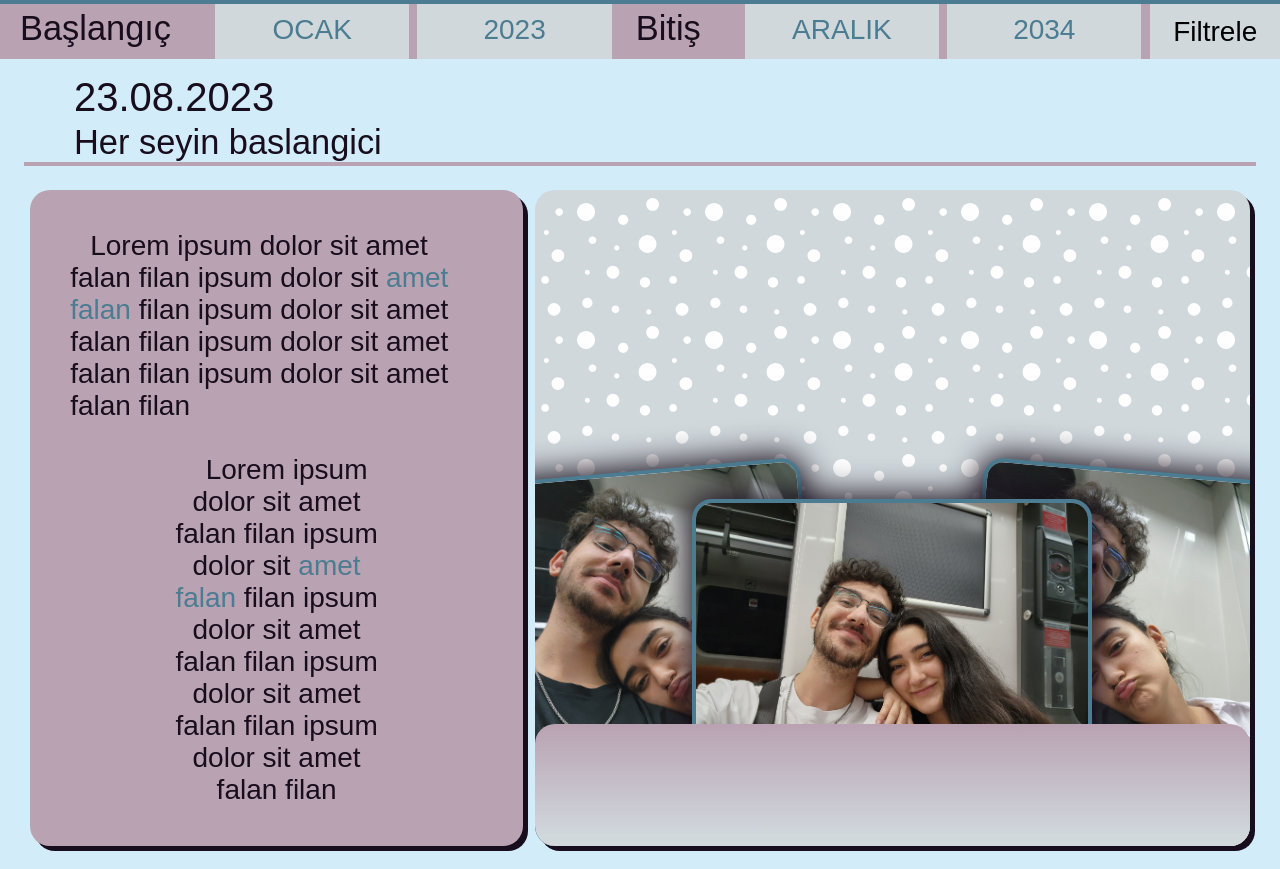
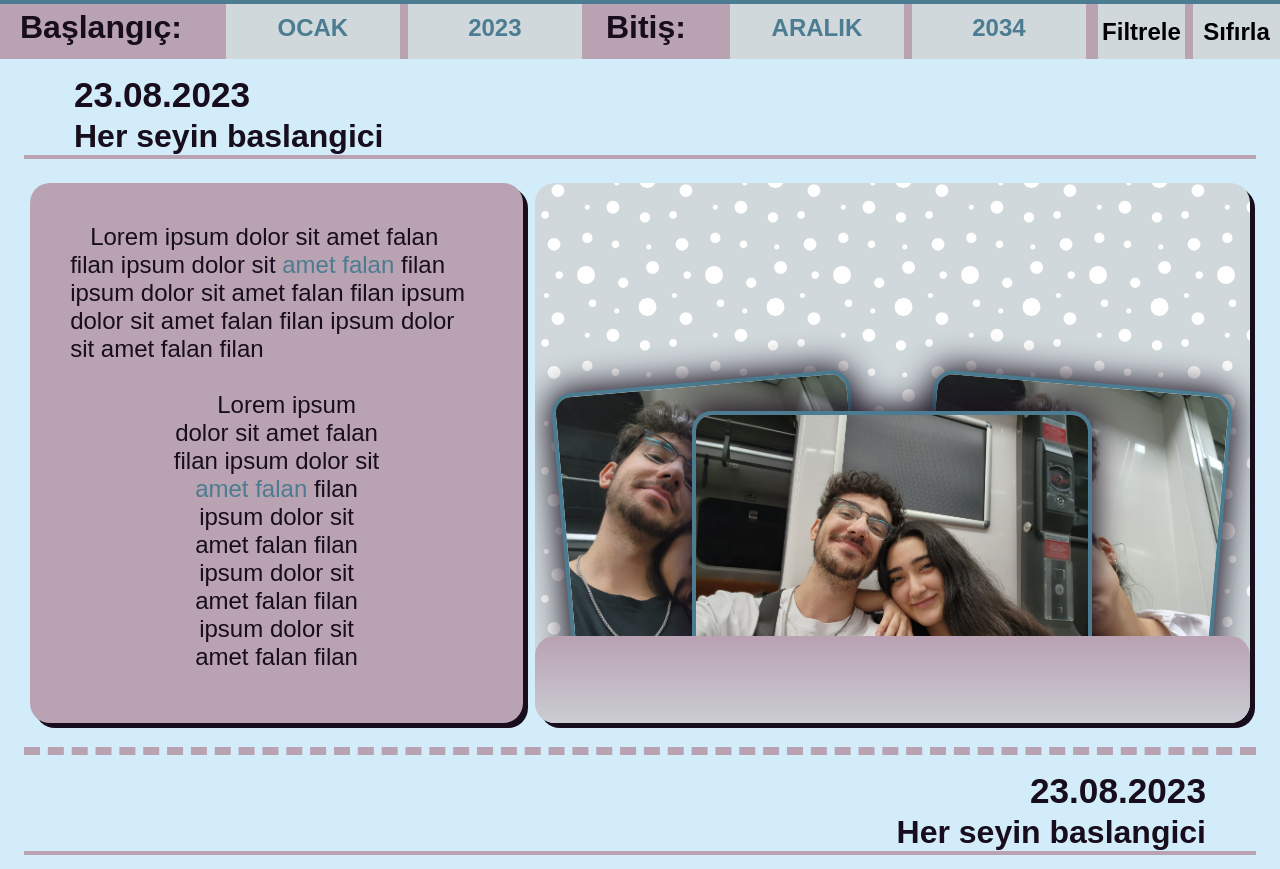
Before and after one commit to tubaburak/tubaburak.github.io, a plain HTML site: page index.html in a window 1280 px wide. Shown: the part 796-1665 px from the top of the page. Drawn offline with nearby package versions, Linux system fonts and the light colour scheme; a web font is replaced by a local one.

Commit message:
Adjust for normal laptop screens

```diff
--- a/assets/css/styles.css
+++ b/assets/css/styles.css
@@ -2,6 +2,103 @@
 @import url('https://fonts.googleapis.com/css2?family=Anton&family=Autour+One&family=Concert+One&family=Dancing+Script&family=Lobster&family=Pacifico&family=Secular+One&family=Signika+Negative&family=Tilt+Neon&display=swap');
 
 /*=============== VARIABLES CSS ===============*/
+:root {
+  --header-height: 3.5rem;
+
+  /*========== Colors ==========*/
+  /*https://www.realtimecolors.com/?colors=0c1418-d2ecf9-b9a2b2-d0d8dc-4b7c91&fonts=Concert%20One-Concert%20One*/
+  --primary-color: #b9a2b2;
+  --secondary-color: #d0d8dc;
+  --accent-color: #4b7c91;
+  --text-color: #170d1c;
+  --background-color: #d2ecf9;
+
+  /*========== Gradients ==========*/
+  --pocket-gradient-color: linear-gradient(to bottom, var(--primary-color), var(--secondary-color) 70%);
+
+  /*========== Font and typography ==========*/
+  --body-font: 'Signika Negative', sans-serif;
+  --title-font: 'Signika Negative', sans-serif;
+  --biggest-font-size: 2.2rem;
+  --h1-font-size: 2rem;
+  --h2-font-size: 1.75rem;
+  --h3-font-size: 1.5rem;
+  --h4-font-size: 1rem;
+  --normal-font-size: .938rem;
+  --small-font-size: .813rem;
+  --smaller-font-size: .75rem;
+  --tiny-font-size: .625rem;
+
+  /*========== Font weight ==========*/
+  --font-semi-bold: 600;
+  --font-medium: 500;
+  --font-thin: 400;
+
+  /*========== z index ==========*/
+  --right-img: 2;
+  --left-img: 3;
+  --middle-img: 4;
+  --pocket: 5;
+  --onhover: 6;
+
+  /*========== Blob variables ==========*/
+  --inner-top: 0%;
+  --inner-bottom: 0%;
+  --outer-top: 150%;
+  --outer-bottom: 150%;
+
+  /*========== Image Gallery Variables ==========*/
+  /*
+  hover = when hovered any of the cards
+  onhover = when hovered on the active card
+  */
+
+  /*========== Image Sizes ==========*/
+  --long-corner: 400px;
+  --short-corner: 300px;
+  /*========== Images ==========*/
+  /*Side Images*/
+  --side-idle-x: 175px;
+  --side-idle-y: 20px;
+  /*========== Horizontal ==========*/
+  --side-hover-hx: 200px;
+  --side-hover-hy: 30px;
+  --side-onhover-hx: 200px;
+  --side-onhover-hy: 100px;
+  /*========== Vertical ==========*/
+  --side-hover-vx: 200px;
+  --side-hover-vy: 30px;
+  --side-onhover-vx: 250px;
+  --side-onhover-vy: 150px;
+  /*========== Middle Image ==========*/
+  --middle-hover-x: 0px;
+  --middle-hover-y: 50px;
+  /*========== Horizontal ==========*/
+  --middle-onhover-hx: 0px;
+  --middle-onhover-hy: 100px;
+  /*========== Vertical ==========*/
+  --middle-onhover-vx: 0px;
+  --middle-onhover-vy: 150px;
+  /*========== Angle ==========*/
+  --idle-positive-angle: 5deg;
+  --idle-negative-angle: -5deg;
+  --onhover-positive-angle: 10deg;
+  --onhover-negative-angle: -10deg;
+
+  /*========== General Variables ==========*/
+  --home-middle-font-size: 4rem;
+  --home-header-font-size: 2.75rem;
+  --home-image-horizontal: 230px;
+  --home-image-horizontal-neg: -230px;
+  --home-image-vertical: 250px;
+  --home-image-vertical-neg: -250px;
+  --home-image-scale: 0.7;
+  --home-header-margin-top: 450px;
+  --selected-date-picker-height: 300px;
+  --home-description-size: 1.25rem;
+}
+
+@media screen and (min-width: 1600px) {
   :root {
     --header-height: 3.5rem;
 
@@ -84,6 +181,19 @@
     --idle-negative-angle: -5deg;
     --onhover-positive-angle: 10deg;
     --onhover-negative-angle: -10deg;
+
+    /*========== General Variables ==========*/
+    --home-middle-font-size: 5.5rem;
+    --home-header-font-size: 3rem;
+    --home-image-horizontal: 170px;
+    --home-image-horizontal-neg: -170px;
+    --home-image-vertical: 150px;
+    --home-image-vertical-neg: -150px;
+    --home-image-scale: 0.7;
+    --home-header-margin-top: 580px;
+    --selected-date-picker-height: 408px;
+    --home-description-size: 1.75rem;
+  }
 }
 
 /*=============== BASE ===============*/
@@ -160,6 +270,7 @@ p span {
   padding-bottom: 0.2rem;
   padding-left: 50px;
   padding-right: 50px;
+  font-weight: 800;
 }
 
 .section__description {
@@ -168,6 +279,7 @@ p span {
   margin-bottom: 1.5rem;
   padding-left: 50px;
   padding-right: 50px;
+  font-weight: 700;
 }
 
 .left {
@@ -187,7 +299,7 @@ p span {
   background-size: 360px;
   height: 100vh;
   background-color: var(--accent-color);
-  padding: 50px;
+  padding: 40px;
 }
 
 .home__blob {
@@ -225,14 +337,14 @@ p span {
 
 .inner__left img {
   float: right;
-  transform: translate(170px, -150px) scale(0.7);
+  transform: translate(var(--home-image-horizontal), var(--home-image-vertical-neg)) scale(var(--home-image-scale));
 }
 
 .home__middle {
   width: 5vw;
   background-color: var(--secondary-color);
   border-radius: 0px;
-  font-size: 5.5rem;
+  font-size: var(--home-middle-font-size);
   text-align: center;
   grid-area: middle;
   overflow: hidden;
@@ -245,17 +357,18 @@ p span {
 }
 
 .home__header {
-  font-size: 5rem;
+  font-size: var(--home-middle-font-size);
   text-align: center;
   text-wrap: nowrap;
-  margin-top: 580px;
+  margin-top: var(--home-header-margin-top);
   transform: rotate(-90deg);
   transition-duration: 1.5s;
   transition-delay: 1s;
+  font-weight: 800;
 }
 
 .home__middle:hover .home__header {
-  font-size: 3rem;
+  font-size: var(--home-header-font-size);
   margin-top: 40px;
   transform: rotate(0deg);
 }
@@ -273,7 +386,7 @@ p span {
 }
 
 .home__title {
-  font-size: var(--h3-font-size);
+  font-size: var(--home-description-size);
   padding: 40px;
   text-align: left;
   text-indent: 20px;
@@ -295,7 +408,7 @@ p span {
 
 .inner__right img {
   float: left;
-  transform: translate(-170px, -150px) scale(0.7);
+  transform: translate(var(--home-image-horizontal-neg), var(--home-image-vertical-neg)) scale(var(--home-image-scale));
 }
 
 /*========== Gallery ==========*/
@@ -313,6 +426,7 @@ p span {
   color: var(--text-color);
   font-size: var(--h1-font-size);
   text-align: left;
+  font-weight: 600;
 }
 
 .gallery__enter h1 span {
@@ -332,6 +446,7 @@ p span {
   box-shadow: 5px 5px;
   background-color: var(--primary-color);
   width: 40%;
+  font-weight: 400;
 }
 
 /*========== Date Filter System ==========*/
@@ -346,6 +461,7 @@ p span {
   margin: 0 4px 0 4px;
   width: 300px;
   text-align: center;
+  font-weight: 600;
 }
 
 .selected__start__month,
@@ -355,6 +471,7 @@ p span {
   height: 100%;
   padding-top: 10px;
   font-size: var(--h3-font-size);
+  font-weight: 800;
   background-color: var(--secondary-color);
   color: var(--accent-color);
 }
@@ -385,18 +502,21 @@ p span {
 .selected__start__year:hover .start__year__picker,
 .selected__end__month:hover .end__month__picker,
 .selected__end__year:hover .end__year__picker {
-  height: 408px;
+  height: var(--selected-date-picker-height);
 }
 
-.filter__button {
-  margin-left: 5px;
-  width: 200px;
+.filter__button,
+.clear__button {
+  margin-left: 8px;
+  width: 150px;
   font-size: var(--h3-font-size);
   background-color: var(--secondary-color);
   border: none;
+  font-weight: 600;
 }
 
-.filter__button:hover {
+.filter__button:hover,
+.clear__button:hover {
   background-color: var(--accent-color);
 }
 
@@ -549,6 +669,7 @@ p span {
   text-align: center;
   background-color: var(--accent-color);
   height: 200px;
+  font-weight: 100;
 }
 
 /*========== SCROLLBAR ==========*/
--- a/assets/js/main.js
+++ b/assets/js/main.js
@@ -20,49 +20,100 @@ var start_year = 2023;
 var end_month = 12;
 var end_year = 2034;
 
+var start_month_text = document.getElementById("selected__start__month");
+var start_year_text = document.getElementById("selected__start__year");
+var end_month_text = document.getElementById("selected__end__month");
+var end_year_text = document.getElementById("selected__end__year");
+var gallery__containers = document.getElementsByClassName("gallery__container");
+
+
 function set_start_month(month) {
     // console.log("Set start month : " + months[month - 1]);
     start_month = month;
-    var start_month_text = document.getElementById("selected__start__month");
     start_month_text.innerHTML = months[start_month - 1];
 }
 
 function set_start_year(year) {
     // console.log("Set start year : " + year);
     start_year = year;
-    var start_year_text = document.getElementById("selected__start__year");
     start_year_text.innerHTML = start_year;
 }
 
 function set_end_month(month) {
     // console.log("Set end month : " + months[month - 1]);
     end_month = month;
-    var end_month_text = document.getElementById("selected__end__month");
     end_month_text.innerHTML = months[end_month - 1];
 }
 
 function set_end_year(year) {
     // console.log("Set end year : " + year);
     end_year = year;
-    var end_year_text = document.getElementById("selected__end__year");
     end_year_text.innerHTML = end_year;
+}
+
+function filter() {
+    console.log("Filter");
+    for (let i = 0; i < gallery__containers.length; i++) {
+        var container = gallery__containers[i];
+        var current_month = get_month(container.id);
+        var current_year = get_year(container.id);
+        if (current_year == start_year && current_month >= start_month) {
+            console.log("lower bounds ok");
+        }
+        else if (current_year > start_year && current_year < end_year) {
+            console.log("ok");
+        }
+        else if (current_year == end_year && current_month <= end_month) {
+            console.log("upper bounds ok");
+        }
+        else {
+            console.log("not ok");
+        }
+    }
+}
+
+function get_month(date) {
+    var splitted = date.split("-");
+    return splitted[0];
+}
+
+function get_month_name(date) {
+    return months[get_month(date) - 1];
+}
+
+function get_year(date) {
+    var splitted = date.split("-");
+    return splitted[1];
+}
+
+function clear_filter() {
+    // console.log("Clear Filter");
+    start_month_text.innerHTML = "OCAK";
+    start_month = 1;
+    start_year_text.innerHTML = "2023";
+    start_year = 2023;
+    end_month_text.innerHTML = "ARALIK";
+    end_month = 12;
+    end_year_text.innerHTML = "2034";
+    end_year = 2034;
+    filter();
 }
 
 /*========== SCROLL REVEAL ==========*/
 const sr = ScrollReveal({
     origin: 'top',
-    distance: '60px',
+    distance: '100px',
     duration: 2500,
     delay: 200,
-    reset: true
+    reset: true,
 });
 
 sr.reveal('.gallery__container');
-sr.reveal('.section__date.left', {delay: 400, origin: 'left'})
-sr.reveal('.section__description.left', {delay: 800, origin: 'left'})
-sr.reveal('.section__date.right', {delay: 400, origin: 'right'})
-sr.reveal('.section__description.right', {delay: 800, origin: 'right'})
-sr.reveal('.left__post', {delay: 1200, origin: 'left'})
-sr.reveal('.right__post', {delay: 1200, origin: 'right'})
-sr.reveal('.left__img', {distance: '120px', origin: 'left'})
-sr.reveal('.right__img', {distance: '120px', origin: 'right'})
+sr.reveal('.section__date.left', {delay: 400, origin: 'left'});
+sr.reveal('.section__description.left', {delay: 800, origin: 'left'});
+sr.reveal('.section__date.right', {delay: 400, origin: 'right'});
+sr.reveal('.section__description.right', {delay: 800, origin: 'right'});
+sr.reveal('.left__post', {delay: 1200, origin: 'left'});
+sr.reveal('.right__post', {delay: 1200, origin: 'right'});
+sr.reveal('.left__img', {distance: '120px', origin: 'left'});
+sr.reveal('.right__img', {distance: '120px', origin: 'right'});
--- a/index.html
+++ b/index.html
@@ -59,7 +59,7 @@
                 <!-- Header -->
                 <div class="gallery__enter">
                     <h1>
-                        Başlangıç
+                        Başlangıç:
                     </h1>
                     <div class="dropdown__month__start">
                         <div class="selected__start__month">
@@ -104,7 +104,7 @@
                         </div>
                     </div>
                     <h1>
-                        Bitiş
+                        Bitiş:
                     </h1>
                     <div class="dropdown__month__end">
                         <div class="selected__end__month">
@@ -148,13 +148,16 @@
                             </div>
                         </div>
                     </div>
-                    <button class="filter__button">
+                    <button class="filter__button" onclick="filter()">
                         Filtrele
+                    </button>
+                    <button class="clear__button" onclick="clear_filter()">
+                        Sıfırla
                     </button>
                 </div>
 
                 <!-- 23.08.2023 -->
-                <div class="gallery__container container grid section__border" id="8 2023">
+                <div class="gallery__container container grid section__border" id="8-2023">
                     <div class="gallery__header">
                         <p class="section__date left">
                             23.08.2023
@@ -192,7 +195,7 @@
                 </div>
 
                 <!-- 23.08.2023 -->
-                <div class="gallery__container container grid section__border" id="8 2023">
+                <div class="gallery__container container grid section__border" id="9-2025">
                     <div class="gallery__header">
                         <p class="section__date right">
                             23.08.2023
```
Lines whose indentation alone changed are shown as unchanged.
